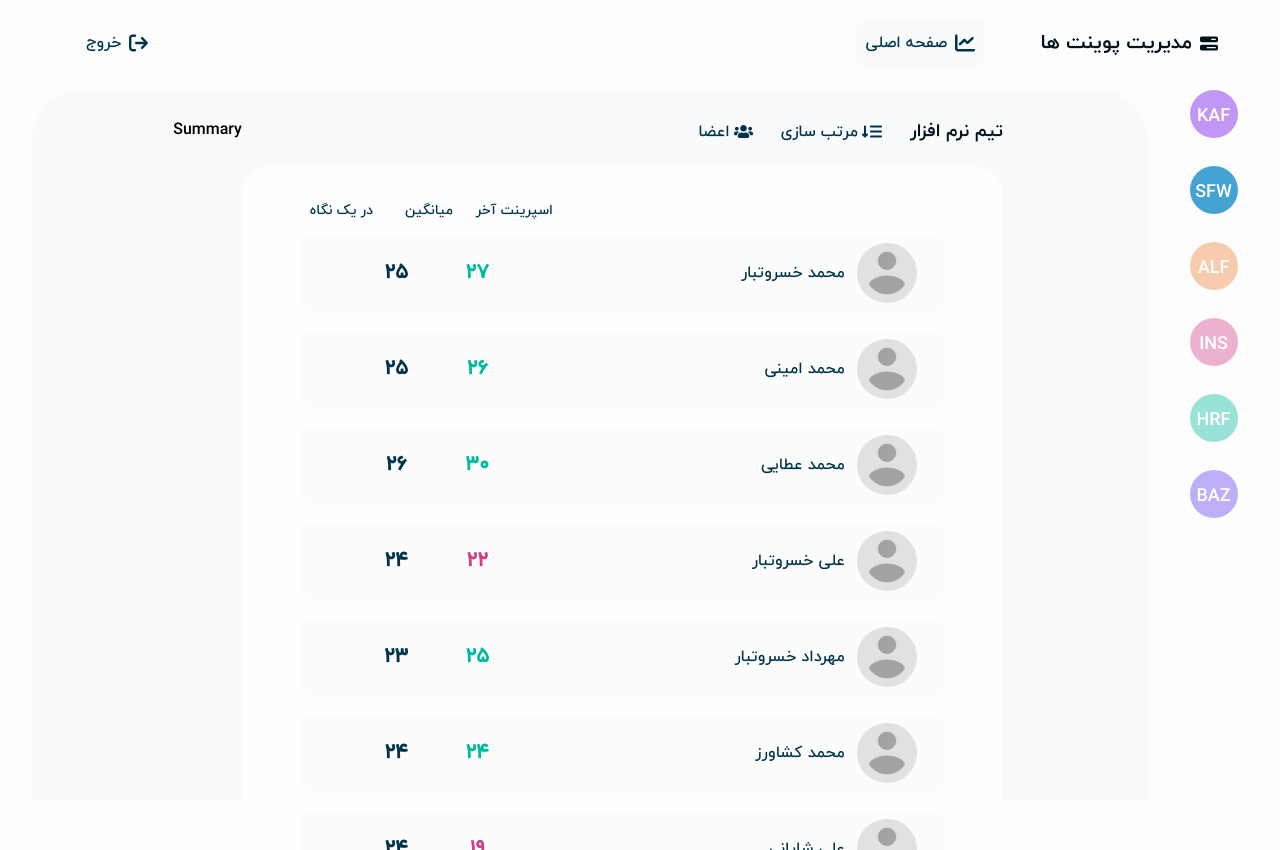
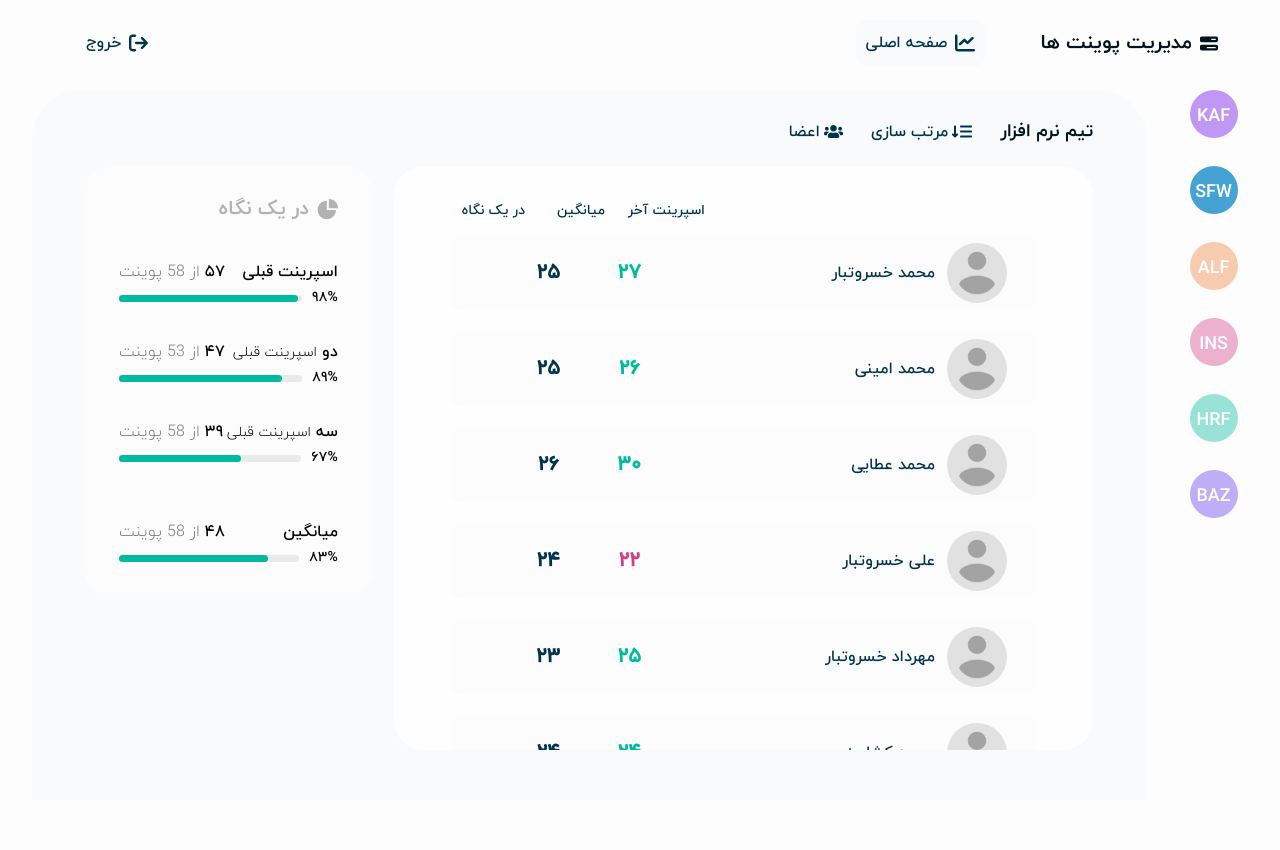
Before and after one commit to khosrotabar/points-managment, a React (Vite) app: page /points in a window 1280 px wide. After the commit the page ends 800 px from the top, so only its background shows below. Built offline with nearby package versions, Linux system fonts and the light colour scheme.

Commit message:
update design sep 24 17:57

```diff
--- /dev/null
+++ b/src/components/icons/pichart-icon/index.tsx
@@ -0,0 +1,25 @@
+import { IconsProps } from "@/shared/types";
+import { FC } from "react";
+
+const PichartIcon: FC<IconsProps> = ({ width, height }) => {
+  return (
+    <svg
+      width={width}
+      height={height}
+      viewBox="0 0 21 22"
+      fill="none"
+      xmlns="http://www.w3.org/2000/svg"
+    >
+      <path
+        d="M9.83041 2.87332C4.75695 2.86774 0.640177 6.97613 0.635411 12.0496C0.629832 17.123 4.73822 21.2398 9.81168 21.2446C14.8851 21.2502 19.0019 17.1418 19.0067 12.0683L9.82104 12.0585L9.83041 2.87332Z"
+        fill="#b2b2b2"
+      />
+      <path
+        d="M11.8094 0.96579L11.8 10.1518L20.9857 10.1612C20.9912 5.08733 16.8833 0.97015 11.8094 0.96579Z"
+        fill="#b2b2b2"
+      />
+    </svg>
+  );
+};
+
+export default PichartIcon;
--- a/src/index.css
+++ b/src/index.css
@@ -28,7 +28,7 @@
     src: url("./assets/fonts/IranYekanFa/iranyekanweblight.woff")
       format("truetype");
     font-weight: 500;
-    font-style: medium;
+    font-style: normal;
   }
   @font-face {
     font-family: "IranYekan";
--- a/src/pages/points-manager/page.tsx
+++ b/src/pages/points-manager/page.tsx
@@ -11,7 +11,7 @@ const PointsManager = () => {
       </Helmet>
       <Layout>
         <div className="-mt-[86px]  mr-[133px] h-screen pl-[32px] pt-[90px]">
-          <div className="flex h-full w-full items-start justify-center rounded-t-[50px] bg-[#F8FAFB] pl-[51px] pr-[54px] pt-7">
+          <div className="flex h-full w-full items-start justify-center gap-5 rounded-t-[50px] bg-[#F8FAFB] pl-[51px] pr-[54px] pt-7">
             <Points />
             <Summary />
           </div>
--- a/src/pages/points-manager/ui/points/Points.tsx
+++ b/src/pages/points-manager/ui/points/Points.tsx
@@ -15,7 +15,7 @@ const Points = () => {
   return (
     <div className="w-full max-w-[761px]">
       <Filters />
-      <div className="max-h-[730px] overflow-hidden rounded-[30px] bg-[#FEFEFE] pt-[35px]">
+      <div className="max-h-[73vh] overflow-hidden rounded-[30px] bg-[#FEFEFE] pt-[35px]">
         <div className="flex w-full items-center justify-end gap-[23px] pb-[14px] pl-[68px] text-sm font-normal text-[#00344E]">
           <span>اسپرینت آخر</span>
           <span className="ml-[9px]">میانگین</span>
--- a/src/pages/points-manager/ui/summary/Summary.tsx
+++ b/src/pages/points-manager/ui/summary/Summary.tsx
@@ -1,5 +1,50 @@
+import PichartIcon from "@/components/icons/pichart-icon";
+import SummaryComponent from "./summary-component";
+
 const Summary = () => {
-  return <div>Summary</div>;
+  const last_sprint: number = 57;
+  const last_tow_sprint: number = 47;
+  const last_three_sprint: number = 39;
+  const sprints_average: number = parseInt(
+    ((last_sprint + last_tow_sprint + last_three_sprint) / 3).toFixed(),
+  );
+
+  return (
+    <div className="mt-[48px] flex w-[388px] flex-col items-start gap-9 rounded-[30px] bg-[#FCFCFC] px-9 py-7">
+      <div className="flex items-center gap-2">
+        <PichartIcon width={21} height={22} />
+        <span className="text-[20px] font-[700] text-[#b2b2b2]">
+          در یک نگاه
+        </span>
+      </div>
+      <div className="flex w-full flex-col items-start gap-8">
+        <SummaryComponent
+          current_sprint={last_sprint}
+          total_sprint={58}
+          sprint_name_part1={"اسپرینت قبلی"}
+        />
+        <SummaryComponent
+          current_sprint={last_tow_sprint}
+          total_sprint={53}
+          sprint_name_part1={"دو"}
+          sprint_name_part2={"اسپرینت قبلی"}
+        />
+        <SummaryComponent
+          current_sprint={last_three_sprint}
+          total_sprint={58}
+          sprint_name_part1={"سه"}
+          sprint_name_part2={"اسپرینت قبلی"}
+        />
+        <div className="mt-5 w-full">
+          <SummaryComponent
+            current_sprint={sprints_average}
+            total_sprint={58}
+            sprint_name_part1={"میانگین"}
+          />
+        </div>
+      </div>
+    </div>
+  );
 };
 
 export default Summary;
--- /dev/null
+++ b/src/pages/points-manager/ui/summary/slider/index.tsx
@@ -0,0 +1,41 @@
+import { FC } from "react";
+import { motion } from "framer-motion";
+import { SprintProps } from "@/shared/types";
+
+const SprintSlider: FC<SprintProps> = ({ total_sprint, current_sprint }) => {
+  const percentage: number = parseInt(
+    ((current_sprint / total_sprint) * 100).toFixed(),
+  );
+
+  const animation = {
+    hidden: {
+      width: "0%",
+    },
+    visible: {
+      transition: {
+        duration: 0.7,
+        ease: "easeInOut",
+      },
+      width: `${percentage}%`,
+    },
+  };
+
+  return (
+    <div className="flex w-full items-center gap-[10px]">
+      <span className="whitespace-nowrap text-sm">{percentage}%</span>
+      <div className="relative h-[7px] w-full rounded-full bg-[#EAEAEA]">
+        <motion.div
+          variants={animation}
+          initial="hidden"
+          animate="visible"
+          className={
+            "absolute left-0 top-0 h-full w-[50px] rounded-full bg-[#00BA9F]"
+          }
+          style={{ width: `${percentage}%` }}
+        ></motion.div>
+      </div>
+    </div>
+  );
+};
+
+export default SprintSlider;
--- /dev/null
+++ b/src/pages/points-manager/ui/summary/summary-component/index.tsx
@@ -0,0 +1,33 @@
+import { FC } from "react";
+import { SprintProps } from "@/shared/types";
+import SprintSlider from "../slider";
+
+const SummaryComponent: FC<SprintProps> = ({
+  current_sprint,
+  total_sprint,
+  sprint_name_part1,
+  sprint_name_part2,
+}) => {
+  return (
+    <div className="flex w-full flex-col items-start gap-1">
+      <div className="flex w-full items-center justify-between">
+        <p className="text-base text-[#000]">
+          {sprint_name_part1}{" "}
+          <span className="text-sm font-light">{sprint_name_part2}</span>
+        </p>
+        <p>
+          {current_sprint}{" "}
+          <span className="text-base font-light text-[rgba(0,0,0,0.5)]">
+            از {total_sprint} پوینت
+          </span>
+        </p>
+      </div>
+      <SprintSlider
+        current_sprint={current_sprint}
+        total_sprint={total_sprint}
+      />
+    </div>
+  );
+};
+
+export default SummaryComponent;
```
Also changed, not shown: src/shared/types.ts (+7 -0 lines).
